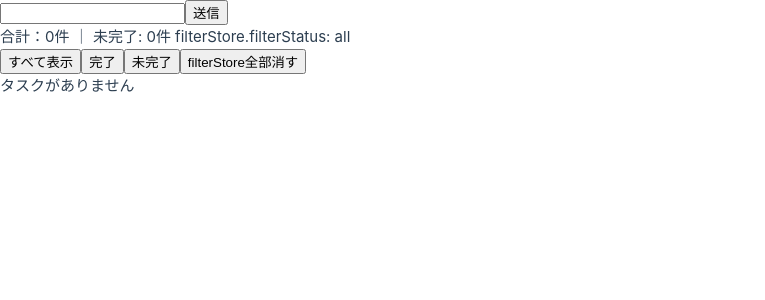
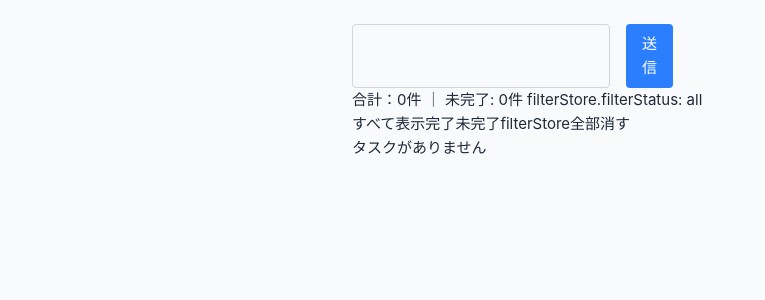
Before and after one commit to torchiba/vue3-todo-app, a Vue app: page / in a window 1280 px wide. Shown: the top 300 px of the page, without its empty margins (0-765 px from the left). Built offline with nearby package versions, Linux system fonts and the light colour scheme; the HTML template or start-up script is replaced by a standard one.

Commit message:
modify: 入力フォームにclass名設定

```diff
--- a/src/App.vue
+++ b/src/App.vue
@@ -38,16 +38,17 @@ onMounted(() => {
 </script>
 
 <template>
-  <header>
-    <div class="wrapper">
-      <form @submit.prevent="addNewTodo">
-        <input type="text" v-model="newTodo"/>
-        <button>送信</button>
+  <div class="min-h-screen bg-gray-50 p-6 text-gray-800">
+    <header class="max-w-xl mx-auto">
+      <div class="wrapper w-1/2">
+        <form @submit.prevent="addNewTodo" class="flex gap-4">
+          <input type="text" v-model="newTodo" class="flex-1 p-2 rounded border border-gray-300 focus:outline-none focus:ring-2 focus:ring-blue-400"/>
+          <button class="bg-blue-500 text-white px-4 py-2 rounded hover:bg-blue-600">送信</button>
         </form>
       </div>
     </header>
 
-  <main>
+    <main class="max-w-xl mx-auto">
       <p>合計：{{todoStore.todos.length}}件 ｜ 未完了: {{ todoStore.remainingCount }}件 filterStore.filterStatus: {{ filterStore.filterStatus }}</p>
       <div>
         <button @click="filterStore.setFilter('all')">すべて表示</button>
@@ -55,6 +56,7 @@ onMounted(() => {
         <button @click="filterStore.setFilter('undone')">未完了</button>
         <button @click="clearStorage()">filterStore全部消す</button>
       </div>
+      <ul class="space-y-2">
         <TodoItem
           v-if="todoStore.todos.length !== 0"
           v-for="todo in filteredTodos"
@@ -63,6 +65,8 @@ onMounted(() => {
           @remove="removeTodo"
           @done="doneTodo"
         />
-    <p v-else>タスクがありません</p>
+        <li v-else>タスクがありません</li>
+      </ul>
     </main>
+  </div>
 </template>
--- a/src/assets/base.css
+++ b/src/assets/base.css
@@ -1,4 +1,6 @@
 /* color palette from <https://github.com/vuejs/theme> */
+/* TailwindCSS優先のため @layer設定 */
+@layer base {
   :root {
     --vt-c-white: #ffffff;
     --vt-c-white-soft: #f8f8f8;
@@ -84,3 +86,4 @@ body {
     -webkit-font-smoothing: antialiased;
     -moz-osx-font-smoothing: grayscale;
   }
+}
--- a/src/assets/main.css
+++ b/src/assets/main.css
@@ -1 +1,2 @@
 @import './base.css';
+@import "tailwindcss";
--- a/src/components/TodoItem.vue
+++ b/src/components/TodoItem.vue
@@ -14,11 +14,11 @@ const emit = defineEmits<{
 </script>
 
 <template>
-    <p>
+    <li class="flex items-center gap-2 p-3 bg-white rounded shadow">
         <input type="checkbox" :id="'todo-' + props.todo.id" name="done" :checked="props.todo.done" @change="emit('done', props.todo.id)"/>
         <label :for="'todo-' + props.todo.id" :class="{ checked: props.todo.done }">{{ props.todo.text }}</label>
         <button @click="emit('remove', props.todo.id)">X</button>
-    </p>
+    </li>
 </template>
 
 <style scoped>
```
Lines whose indentation alone changed are shown as unchanged.
